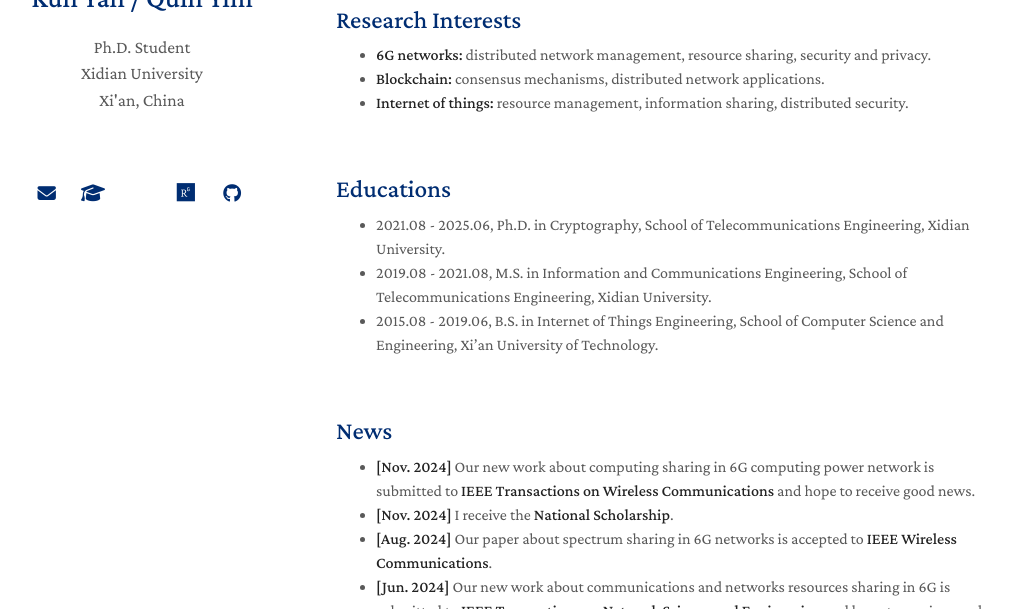
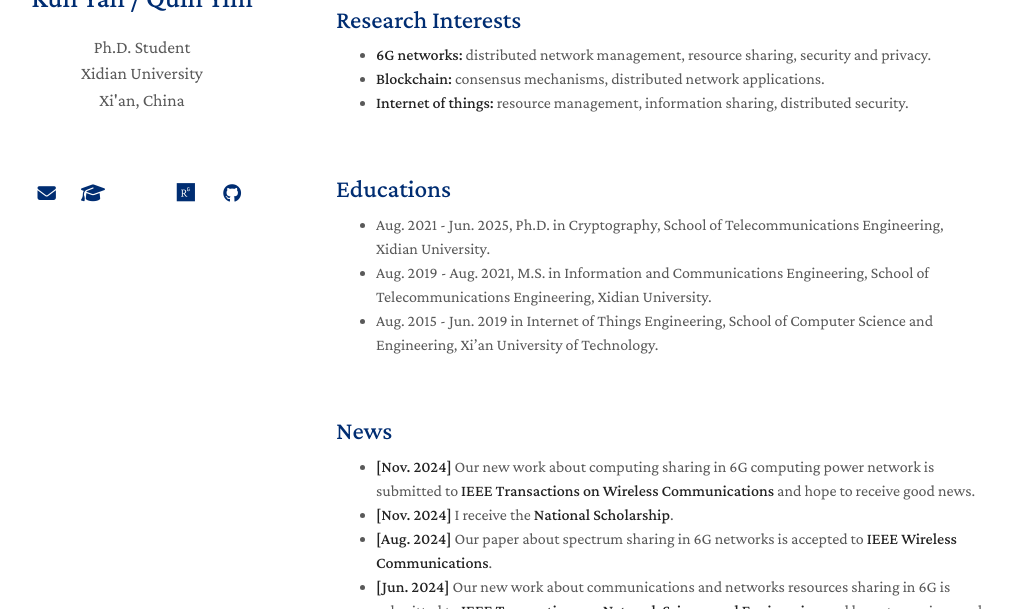
Before and after one commit to QuinYim/quinyim.github.io, a Jekyll site: the page built from index.md, in a window 1280 px wide and 900 px high, cut to the strip 291-900 px from the top of the window. Shown: the whole strip, without its empty margins (134-1146 px from the left). Built offline with Jekyll 4.4.1, drawn with Linux system fonts in a browser that asks for light colours; a style sheet for code colours, icons or effects is not loaded.

Commit message:
Update index.md

```diff
--- a/index.md
+++ b/index.md
@@ -15,9 +15,9 @@ I am a Ph.D. student in the School of Telecommunications Engineering at [Xidian
 
 <h2 style="margin: 60px 0px 10px;">Educations</h2>
 
-* 2021.08 - 2025.06, Ph.D. in Cryptography, School of Telecommunications Engineering, Xidian University.
-* 2019.08 - 2021.08, M.S. in Information and Communications Engineering, School of Telecommunications Engineering, Xidian University.
-* 2015.08 - 2019.06, B.S. in Internet of Things Engineering, School of Computer Science and Engineering, Xi'an University of Technology.
+* Aug. 2021 - Jun. 2025, Ph.D. in Cryptography, School of Telecommunications Engineering, Xidian University.
+* Aug. 2019 - Aug. 2021, M.S. in Information and Communications Engineering, School of Telecommunications Engineering, Xidian University.
+* Aug. 2015 - Jun. 2019 in Internet of Things Engineering, School of Computer Science and Engineering, Xi'an University of Technology.
 
 {% include_relative _includes/news.md %}
 
```
